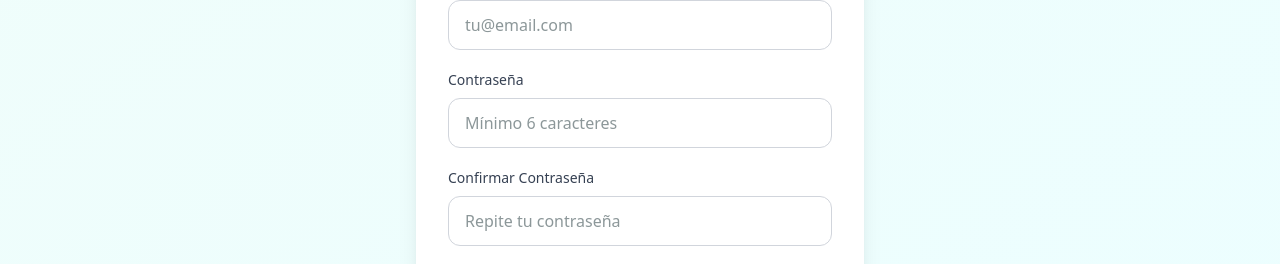
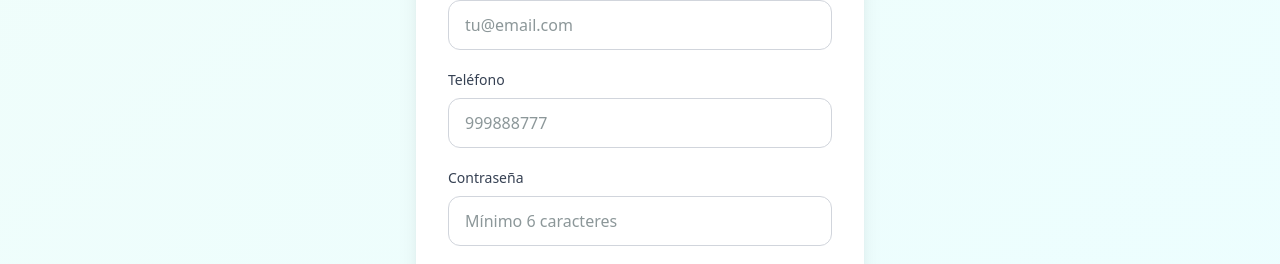
Before and after one commit to MarianoC96/TiendaVirtual, a Next.js app: page /registro in a window 1280 px wide. Shown: the part 494-758 px from the top of the page. Built offline with nearby package versions, Linux system fonts and the light colour scheme; no server answers; the database is empty.

Commit message:
feat: telefono obligatorio en registro y eliminar credenciales demo login

```diff
--- a/src/app/admin/usuarios/page.tsx
+++ b/src/app/admin/usuarios/page.tsx
@@ -255,18 +255,22 @@ export default function UsuariosPage() {
                                         </td>
                                         <td className="px-6 py-4 whitespace-nowrap text-right">
                                             <div className="flex items-center justify-end gap-2">
+                                                {user.name !== 'SAdmin' && (
                                                     <button
                                                         onClick={() => handleEdit(user)}
                                                         className="px-3 py-1 text-teal-600 hover:bg-teal-50 rounded-lg text-sm cursor-pointer"
                                                     >
                                                         Editar
                                                     </button>
+                                                )}
+                                                {user.name !== 'SAdmin' && (
                                                     <button
                                                         onClick={() => toggleActive(user)}
                                                         className={`px-3 py-1 rounded-lg text-sm cursor-pointer ${user.active ? 'text-amber-600 hover:bg-amber-50' : 'text-green-600 hover:bg-green-50'}`}
                                                     >
                                                         {user.active ? 'Deshabilitar' : 'Habilitar'}
                                                     </button>
+                                                )}
                                             </div>
                                         </td>
                                     </tr>
--- a/src/app/api/auth/register/route.ts
+++ b/src/app/api/auth/register/route.ts
@@ -4,10 +4,10 @@ import bcrypt from 'bcryptjs';
 
 export async function POST(request: Request) {
   try {
-    const { email, password, name } = await request.json();
+    const { email, password, name, phone } = await request.json();
 
-    if (!email || !password || !name) {
-      return NextResponse.json({ error: 'Todos los campos son requeridos' }, { status: 400 });
+    if (!email || !password || !name || !phone) {
+      return NextResponse.json({ error: 'Todos los campos son requeridos, incluido el teléfono' }, { status: 400 });
     }
 
     // Check if user exists
@@ -29,9 +29,10 @@ export async function POST(request: Request) {
         email,
         password_hash: hashedPassword,
         name,
+        phone,
         role: 'client'
       })
-      .select('id, email, name, role')
+      .select('id, email, name, role, phone')
       .single();
 
     if (error) throw error;
--- a/src/app/login/page.tsx
+++ b/src/app/login/page.tsx
@@ -98,11 +98,6 @@ export default function LoginPage() {
             </p>
           </div>
 
-          {/* Demo Credentials */}
-          <div className="mt-6 p-4 bg-gray-50 rounded-xl">
-            <p className="text-xs text-gray-500 text-center mb-2">Credenciales de prueba (Admin):</p>
-            <p className="text-xs text-gray-700 text-center font-mono">admin@maepartyprint.com / admin123</p>
-          </div>
         </div>
       </div>
     </div>
--- a/src/app/registro/page.tsx
+++ b/src/app/registro/page.tsx
@@ -10,10 +10,17 @@ export default function RegisterPage() {
   const router = useRouter();
   const [name, setName] = useState('');
   const [email, setEmail] = useState('');
+  const [phone, setPhone] = useState('');
   const [password, setPassword] = useState('');
   const [confirmPassword, setConfirmPassword] = useState('');
   const [error, setError] = useState('');
   const [loading, setLoading] = useState(false);
+
+  // Allow only numbers
+  const handlePhoneChange = (e: React.ChangeEvent<HTMLInputElement>) => {
+    const val = e.target.value.replace(/[^0-9]/g, '');
+    setPhone(val);
+  };
 
   const handleSubmit = async (e: React.FormEvent) => {
     e.preventDefault();
@@ -29,8 +36,13 @@ export default function RegisterPage() {
       return;
     }
 
+    if (phone.length < 9) {
+      setError('El teléfono debe tener al menos 9 dígitos');
+      return;
+    }
+
     setLoading(true);
-    const result = await register(email, password, name);
+    const result = await register(email, password, name, phone);
 
     if (result.success) {
       router.push('/');
@@ -87,6 +99,19 @@ export default function RegisterPage() {
             </div>
 
             <div>
+              <label className="block text-sm font-medium text-gray-700 mb-2">Teléfono</label>
+              <input
+                type="tel"
+                value={phone}
+                onChange={handlePhoneChange}
+                required
+                maxLength={15}
+                className="w-full px-4 py-3 border border-gray-300 rounded-xl focus:outline-none focus:ring-2 focus:ring-teal-500 focus:border-transparent"
+                placeholder="999888777"
+              />
+            </div>
+
+            <div>
               <label className="block text-sm font-medium text-gray-700 mb-2">Contraseña</label>
               <input
                 type="password"
--- a/src/context/AuthContext.tsx
+++ b/src/context/AuthContext.tsx
@@ -7,6 +7,7 @@ interface User {
   email: string;
   name: string;
   role: 'admin' | 'worker' | 'assistant' | 'user' | 'client';
+  phone?: string;
 }
 
 interface AuthContextType {
@@ -19,7 +20,7 @@ interface AuthContextType {
   hasPermission: (permission: string) => boolean;
   loading: boolean;
   login: (email: string, password: string) => Promise<{ success: boolean; error?: string; user?: User }>;
-  register: (email: string, password: string, name: string) => Promise<{ success: boolean; error?: string }>;
+  register: (email: string, password: string, name: string, phone: string) => Promise<{ success: boolean; error?: string }>;
   logout: () => void;
   refreshPermissions: () => Promise<void>;
 }
@@ -102,12 +103,12 @@ export function AuthProvider({ children }: { children: ReactNode }) {
     }
   };
 
-  const register = async (email: string, password: string, name: string) => {
+  const register = async (email: string, password: string, name: string, phone: string) => {
     try {
       const res = await fetch('/api/auth/register', {
         method: 'POST',
         headers: { 'Content-Type': 'application/json' },
-        body: JSON.stringify({ email, password, name })
+        body: JSON.stringify({ email, password, name, phone })
       });
       const data = await res.json();
 
```
Lines whose indentation alone changed are shown as unchanged.
